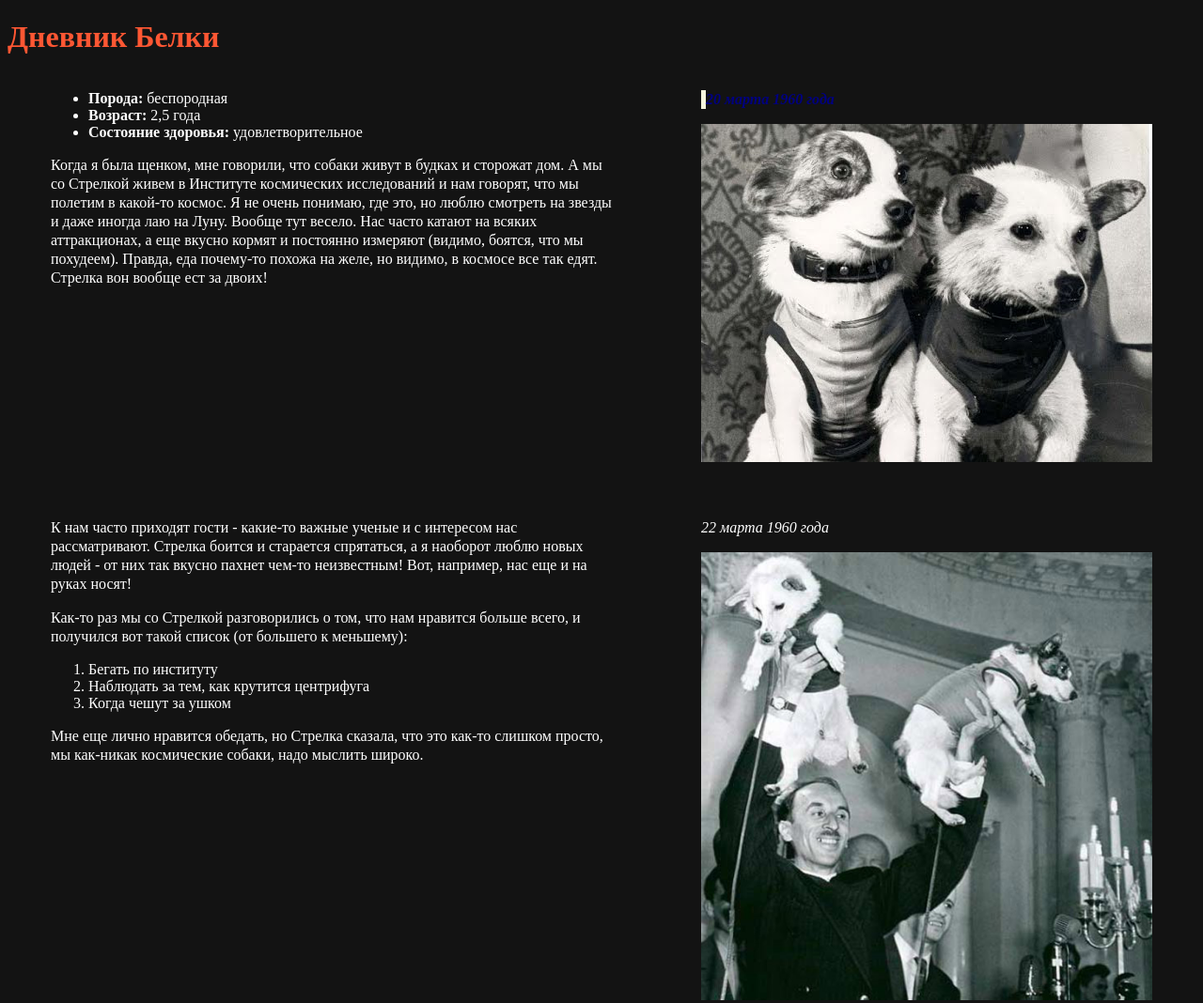
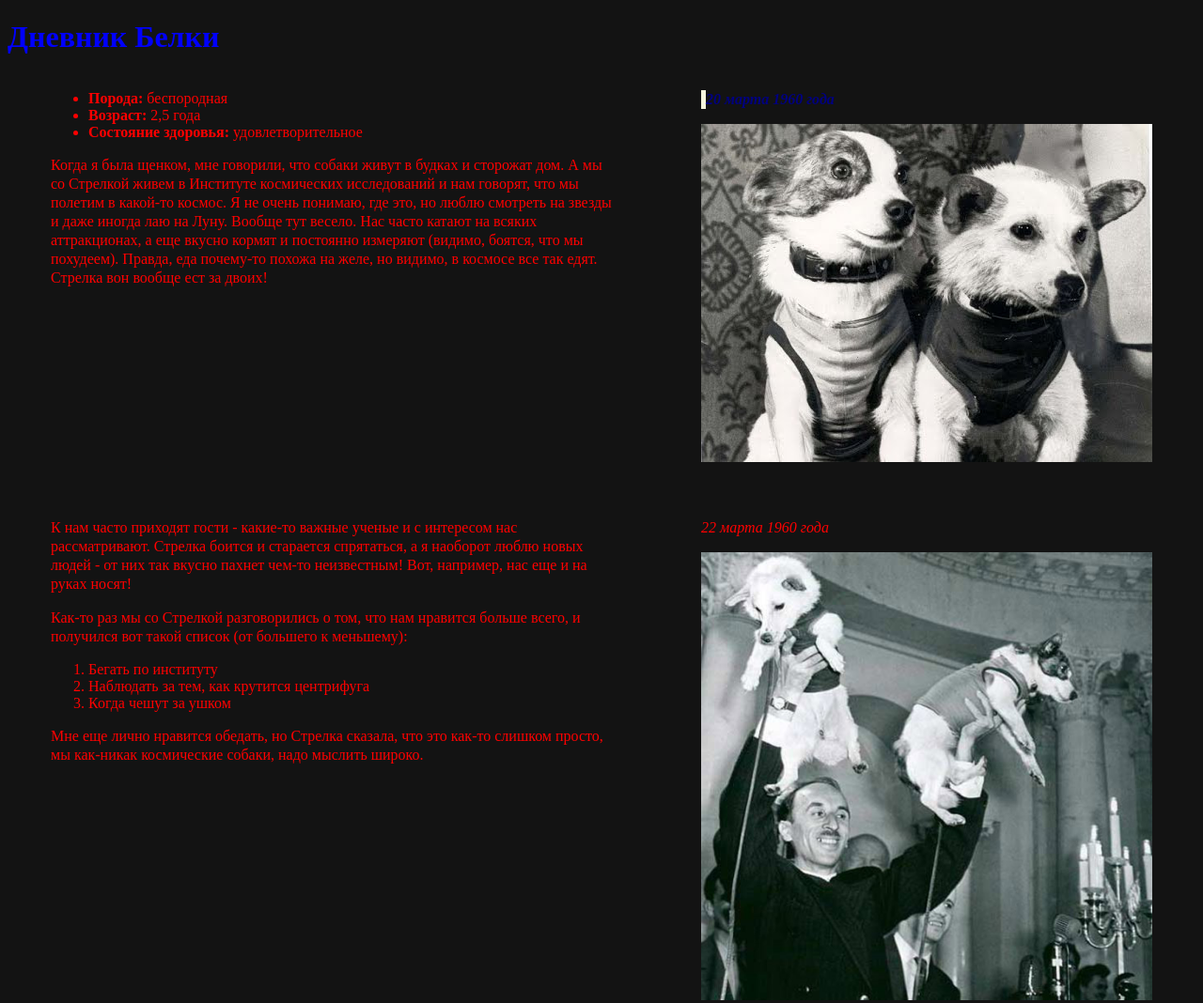
Before and after one commit to CVladim1r/hsr-first-step, a plain HTML site: page lesson4_example.html in a window 1280 px wide. Shown: the whole page at 94% size. Drawn offline with Linux system fonts and the light colour scheme.

Commit message:
сменил цвет

```diff
--- a/style.css
+++ b/style.css
@@ -1,10 +1,10 @@
 body {
     background-color: #131313;
-    color: white;
+    color: red;
 }
 
 h1 {
-    color: #FF5733;
+    color: blue;
 }
 
 p {
```
